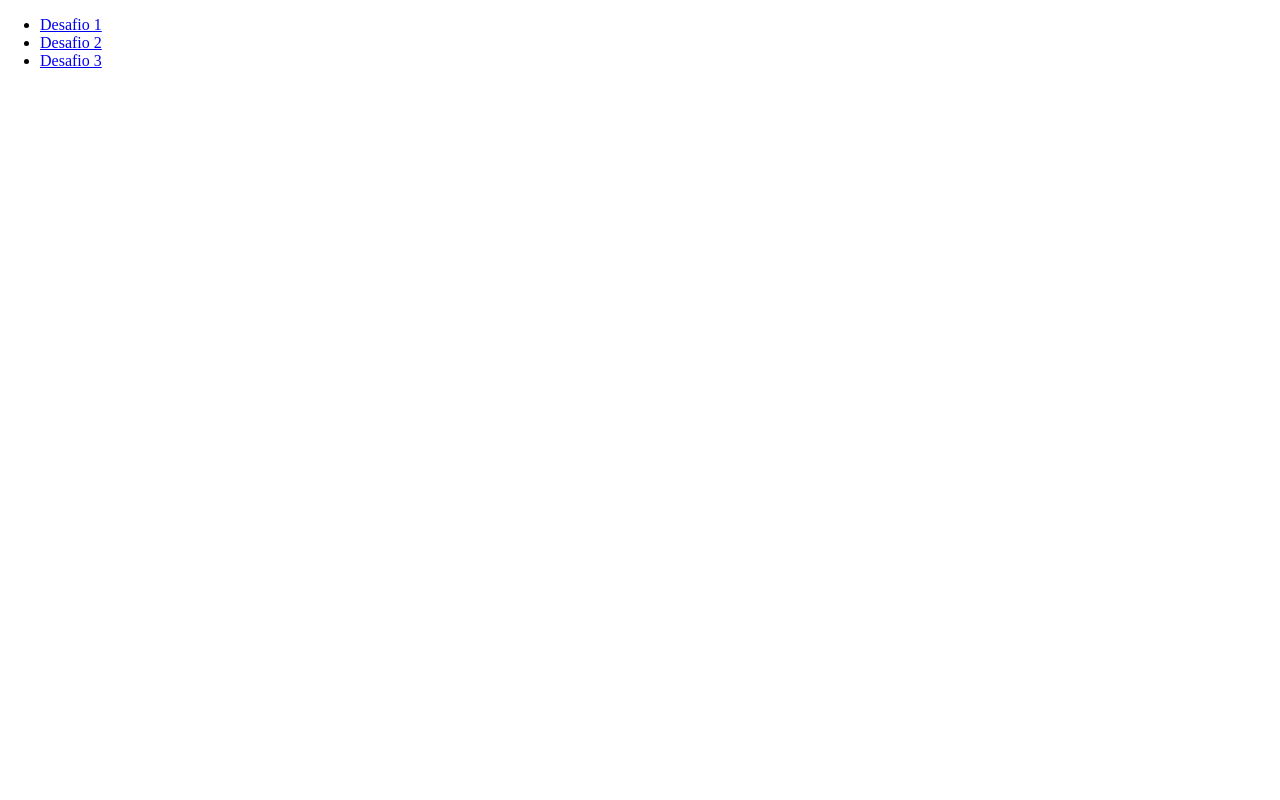
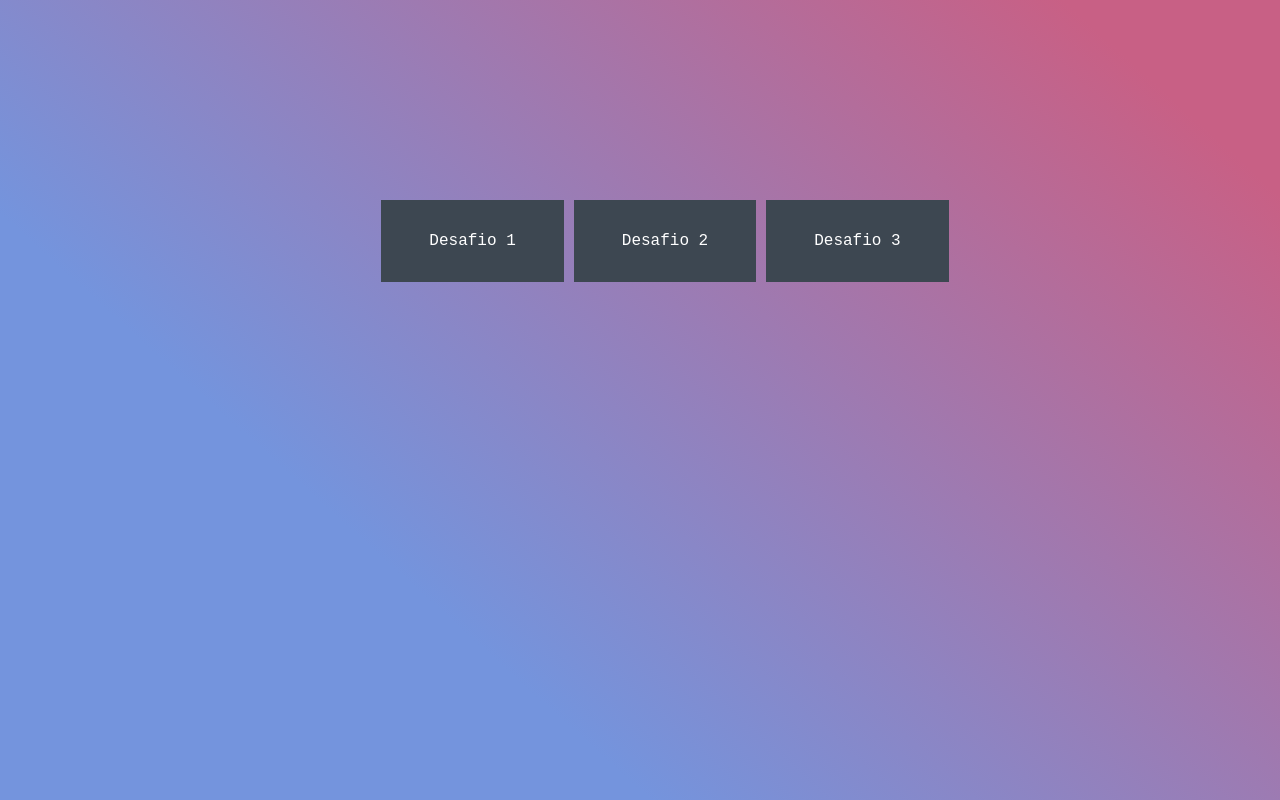
Before and after one commit to darsay8/des-svg, a plain HTML site: page index.html in a window 1280 px wide. Drawn offline with Linux system fonts and the light colour scheme.

Commit message:
index buttons

```diff
--- a/index.html
+++ b/index.html
@@ -11,13 +11,15 @@
 </head>
 <body>
 
+<div class="wrap-index">
     <nav>
-    <ul>
+        <ul class="index-items">
             <li><a href="des-1/desafio-1.html">Desafio 1</a></li>
             <li><a href="des-2/desafio-2.html">Desafio 2</a></li>
             <li><a href="des-3/desafio-3.html">Desafio 3</a></li>
         </ul>
     </nav>
+</div>
 
 </body>
 </html>
--- a/style.css
+++ b/style.css
@@ -5,6 +5,38 @@ body {
     box-sizing: border-box;
 
 }
+
+.wrap-index{
+    box-sizing: inherit;
+    background: rgb(116, 148, 221);
+    background: linear-gradient(42deg, rgba(116, 148, 221, 1) 30%, rgba(200, 96, 133, 1) 90%);
+    height: 100vh;
+}
+
+.index-items{
+    list-style-type: none;
+    display: flex;
+    justify-content: center;
+    align-items: center;
+    margin: 0 auto;
+    height: 60vh;
+}
+
+.index-items>li>a{
+    text-decoration: none;
+    padding: 2em 3em;
+    text-align: center;
+    background-color: #3D4751;
+    color: white;
+    margin-left: 10px;
+    font-family: 'Roboto Mono', monospace;
+}
+
+.index-items>li>a:hover{
+    background-color: black;
+}
+
+
 
 /*Desafio 1*/
 .wrap-1 {
@@ -37,7 +69,7 @@ body {
 
 .menu li > a {
     text-decoration: none;
-    color: white;
+    color: gray;
 }
 
 .menu li:nth-child(2) {
```
Lines whose indentation alone changed are shown as unchanged.
